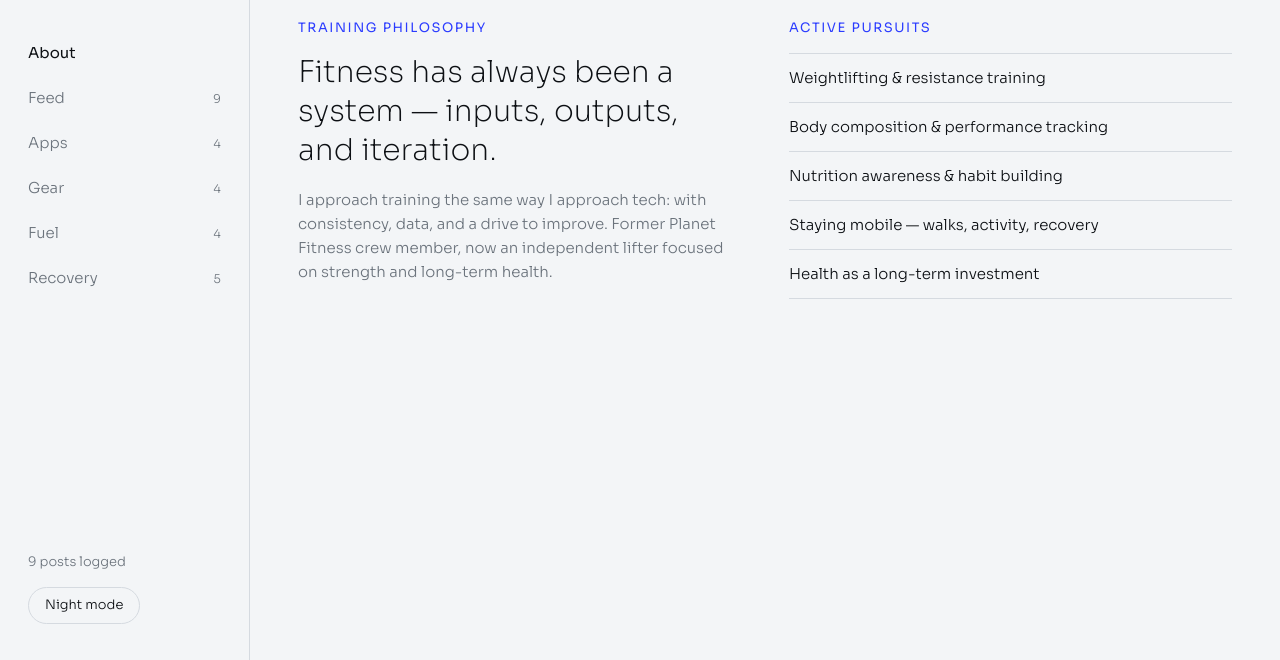
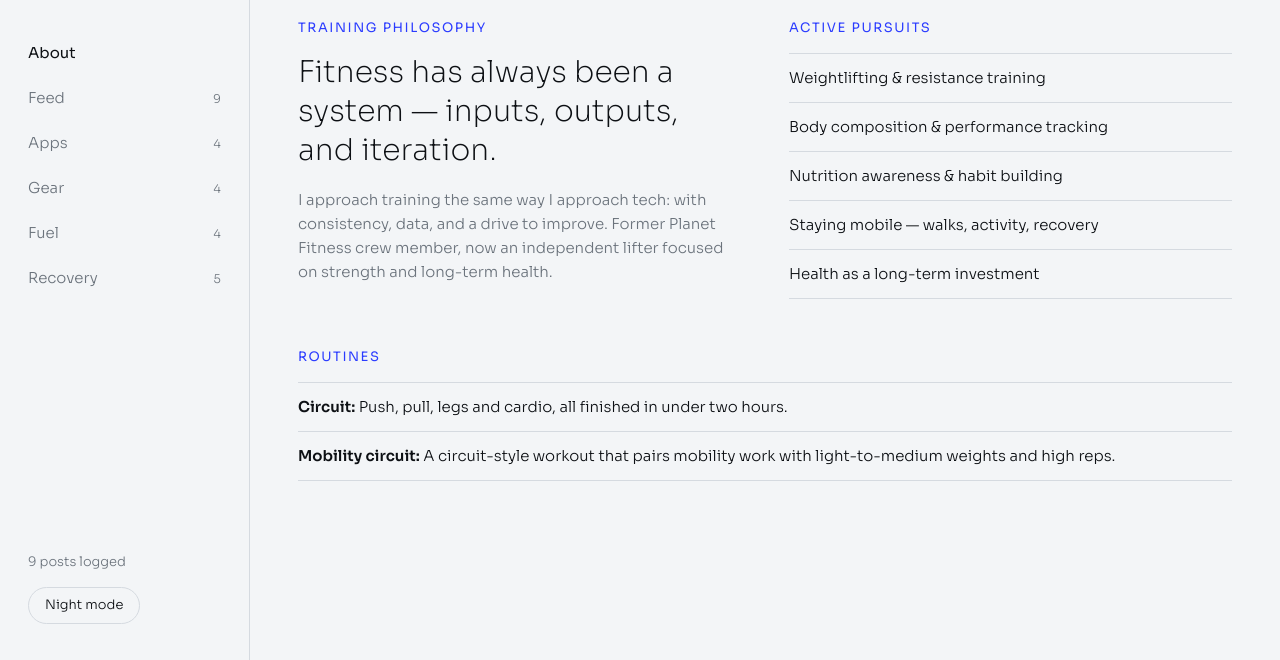
Before and after one commit to Zachc0des/zjim, a plain HTML site: page index.html in a window 1280 px wide. Shown: the part 140-800 px from the top of the page. Drawn offline with Linux system fonts and the light colour scheme.

Commit message:
Update index.html

```diff
--- a/index.html
+++ b/index.html
@@ -283,6 +283,13 @@
           <li>Health as a long-term investment</li>
         </ul>
       </div>
+      <div style="grid-column:1/-1">
+        <h3>Routines</h3>
+        <ul>
+          <li><strong>Circuit:</strong> Push, pull, legs and cardio, all finished in under two hours.</li>
+          <li><strong>Mobility circuit:</strong> A circuit-style workout that pairs mobility work with light-to-medium weights and high reps.</li>
+        </ul>
+      </div>
     </div>`;
   panelsEl.appendChild(ap);
 
```
